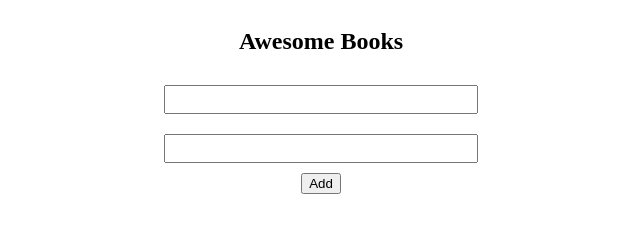
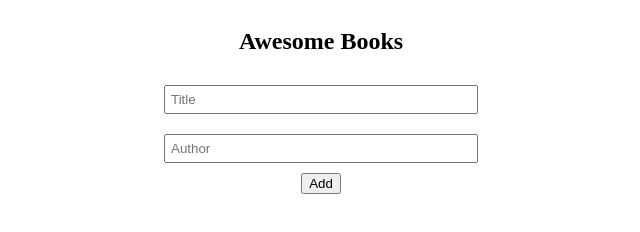
Before and after one commit to RitobrotoMukherjee/awesome-book-module-2, a website: page pages/index.html in a window 1280 px wide. Shown: the full height of the page, 319-959 px from the left. Drawn offline with Linux system fonts and the light colour scheme.

Commit message:
Add placeholders to input field

```diff
--- a/pages/index.html
+++ b/pages/index.html
@@ -15,8 +15,8 @@
         </section>
         <section id="add-book-section">
             <form id="book-add" action="#" method="post">
-                <input id="book-title" type="text" name="title" required>
-                <input id="book-author" type="text" name="author" required>
+                <input id="book-title" type="text" name="title" placeholder="Title" required>
+                <input id="book-author" type="text" name="author" placeholder="Author" required>
                 <button id="add-btn" type="submit">
                     Add
                 </button>
```
